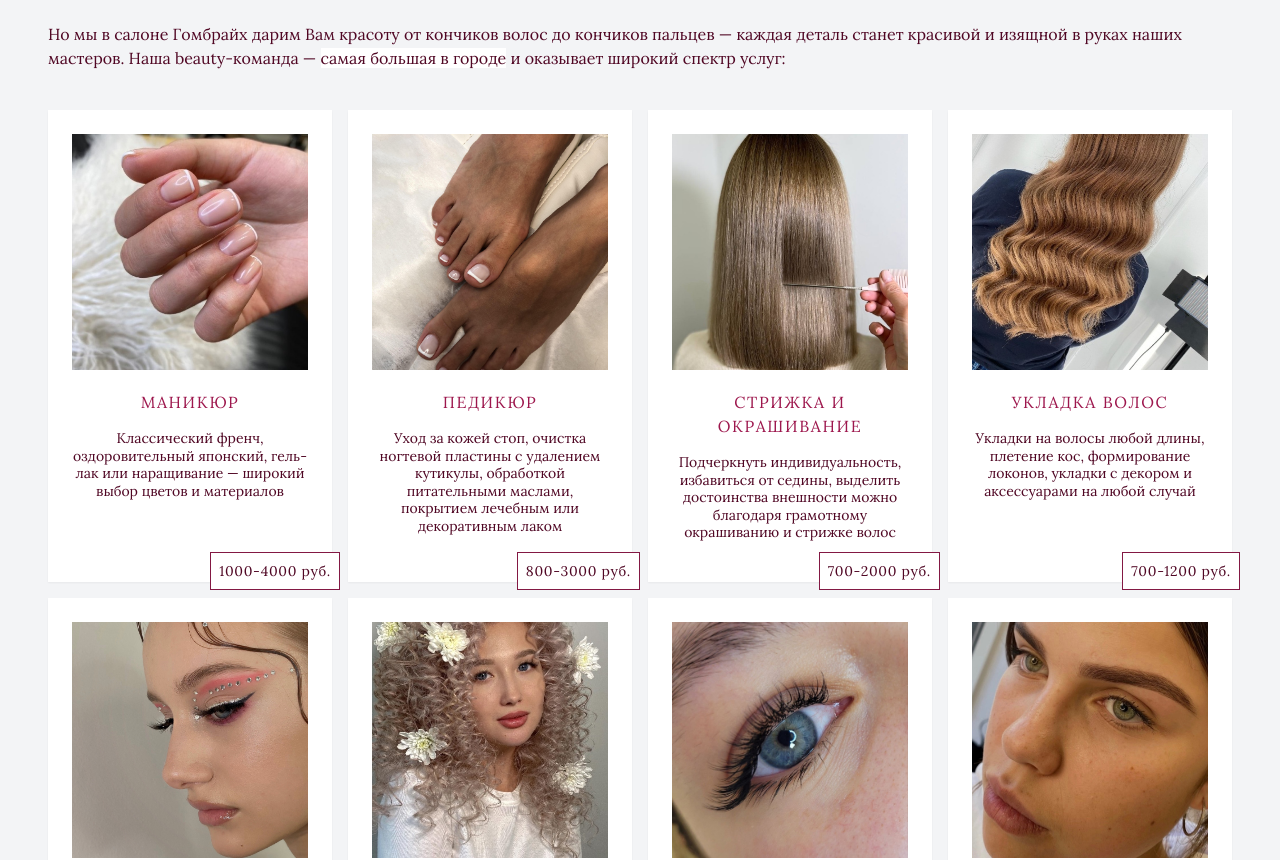
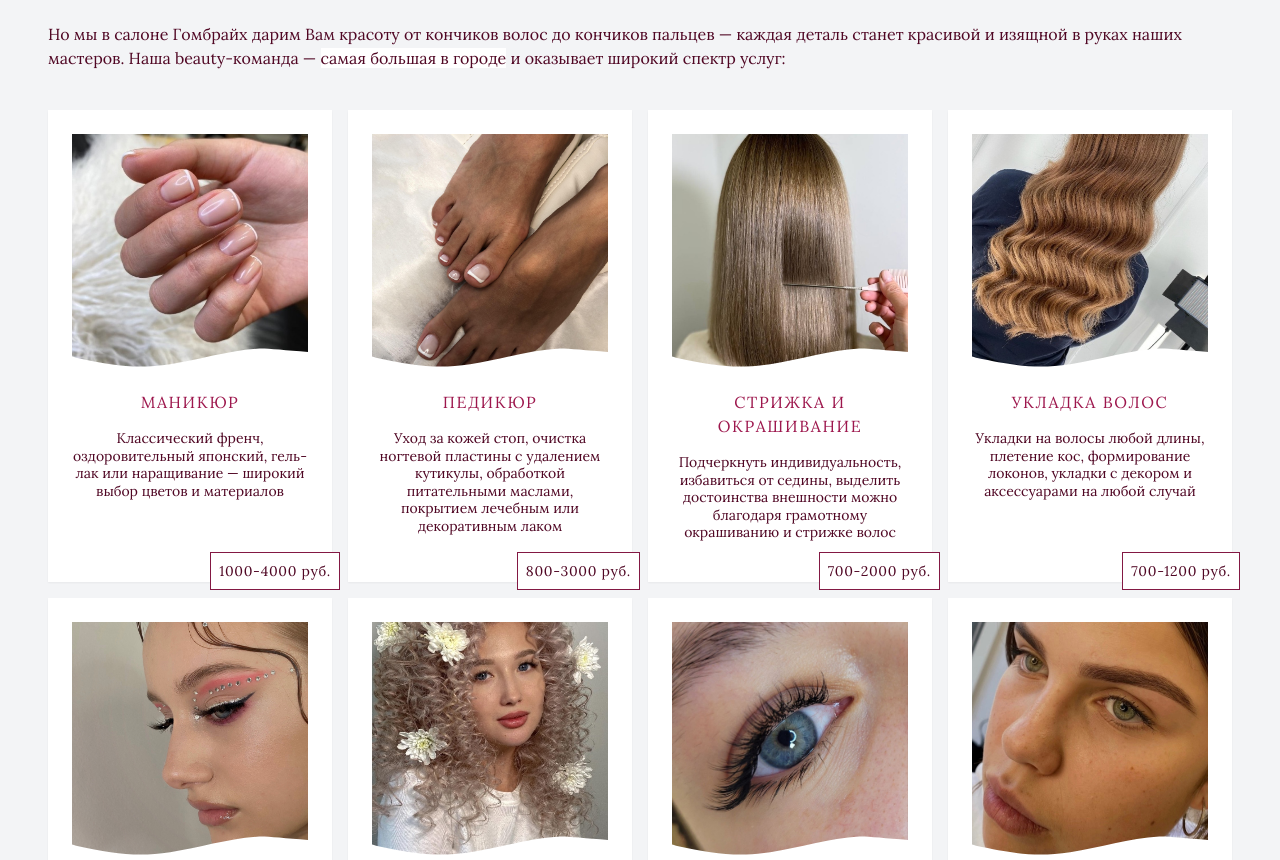
Before and after one commit to silverarrowz/nextjs-beauty-salon, a Next.js app: page / in a window 1280 px wide. Shown: the part 1800-2660 px from the top of the page. Built offline with nearby package versions, Linux system fonts and the light colour scheme; no server answers; the database is empty.

Commit message:
small fixes

```diff
--- a/src/app/login/page.tsx
+++ b/src/app/login/page.tsx
@@ -14,7 +14,8 @@ export default async function LoginPage() {
 
   return (
     <div className="min-h-screen pt-24 flex flex-col justify-between gap-24">
-      <Container className="max-w-96 flex flex-col justify-center items-center gap-2 h-full ">
+      <Container className="w-full max-w-96 flex flex-col justify-center items-center gap-2 h-full ">
+        <h1 className="mb-6 text-2xl">Вход</h1>
         <form className="w-full flex flex-col gap-2 p-6 items-center bg-button-light shadow-md rounded-sm">
           <label htmlFor="email">E-mail:</label>
           <input
@@ -39,7 +40,7 @@ export default async function LoginPage() {
             Войти
           </button>
         </form>
-        <Link className="text-black/60 hover:text-black/50" href="/">
+        <Link className="text-pink-950/70 hover:text-pink-950/60" href="/">
           На главную
         </Link>
       </Container>
--- a/src/components/ServicesSection.tsx
+++ b/src/components/ServicesSection.tsx
@@ -95,12 +95,28 @@ const ServicesSection = () => {
               className="relative max-w-96 sm:max-w-72 p-6 shadow-sm
               bg-card justify-self-center"
             >
-              <img
-                className="object-cover aspect-[4/3] sm:aspect-square mb-5
+              <div className="relative overflow-hidden">
+                <img
+                  className="object-cover aspect-[4/3] sm:aspect-square mb-5
                  hover:scale-105 transition-transform"
-                src={service.image}
-                alt={service.title}
-              />
+                  src={service.image}
+                  alt={service.title}
+                />
+                <svg
+                  viewBox="-7.1598 281.4336 503.4325 57.82"
+                  width="150%"
+                  height="57.82px"
+                  xmlns="http://www.w3.org/2000/svg"
+                  className="absolute -bottom-2 -left-4 -right-2"
+                >
+                  {" "}
+                  <path
+                    d="M 21.344 294.49 C -14.853 282.021 -1.808 300.901 -7.059 315.177 C -8.323 318.614 2.743 331.684 1.28 335.083 C 0.919 335.927 -0.012 337.671 1.28 337.722 C 21.484 338.502 41.749 337.399 61.983 337.428 C 107.873 337.496 153.761 337.755 199.648 338.015 C 240.117 338.244 280.592 338.295 321.053 338.894 C 333.356 339.076 478.909 340.181 490.462 337.303 C 499.841 307.316 496.288 291.376 490.833 282.493 C 446.543 300.094 304.511 280.291 282.198 281.486 C 239.059 283.795 197.915 297.291 155.206 303.716 C 107.245 310.93 75.385 305.784 21.344 294.49 Z"
+                    fill="#ffffff"
+                  />{" "}
+                </svg>
+              </div>
+
               <h3 className="mb-4 uppercase tracking-widest text-pink-800">
                 {service.title}
               </h3>
```
